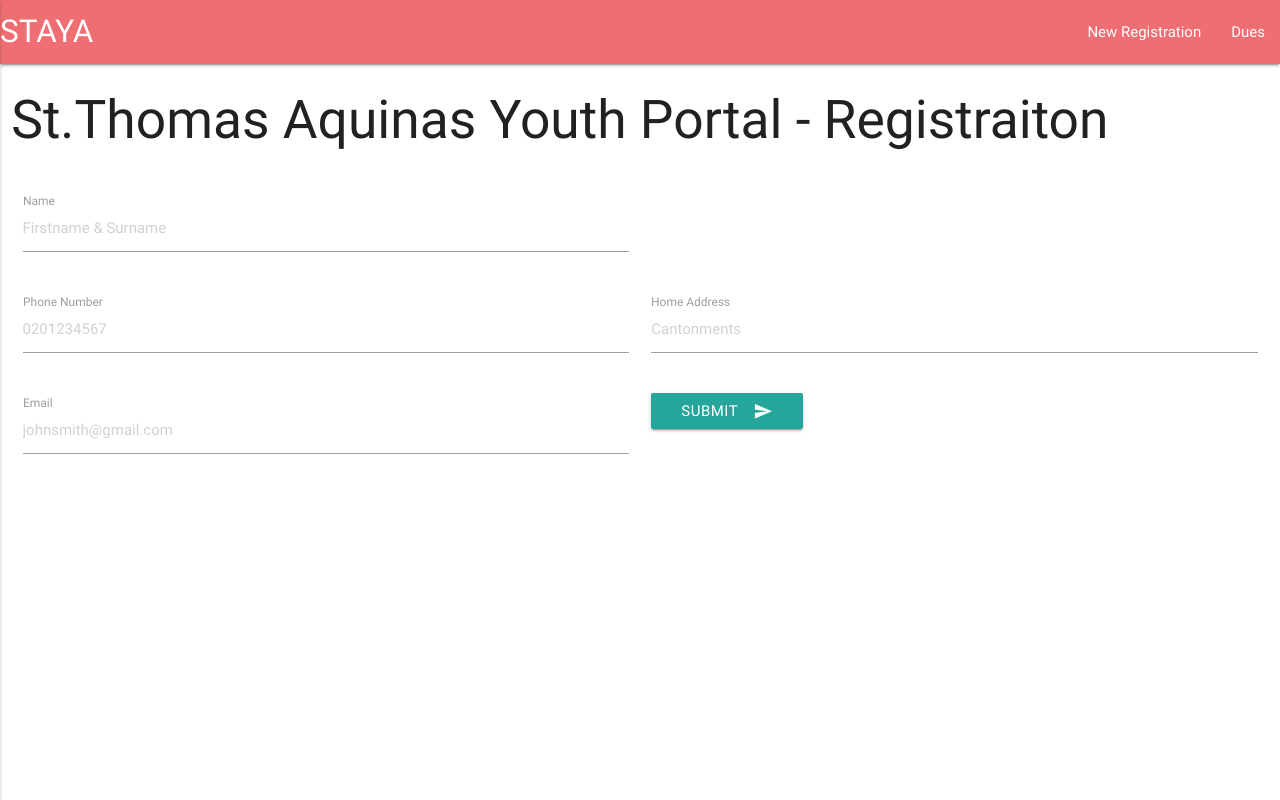
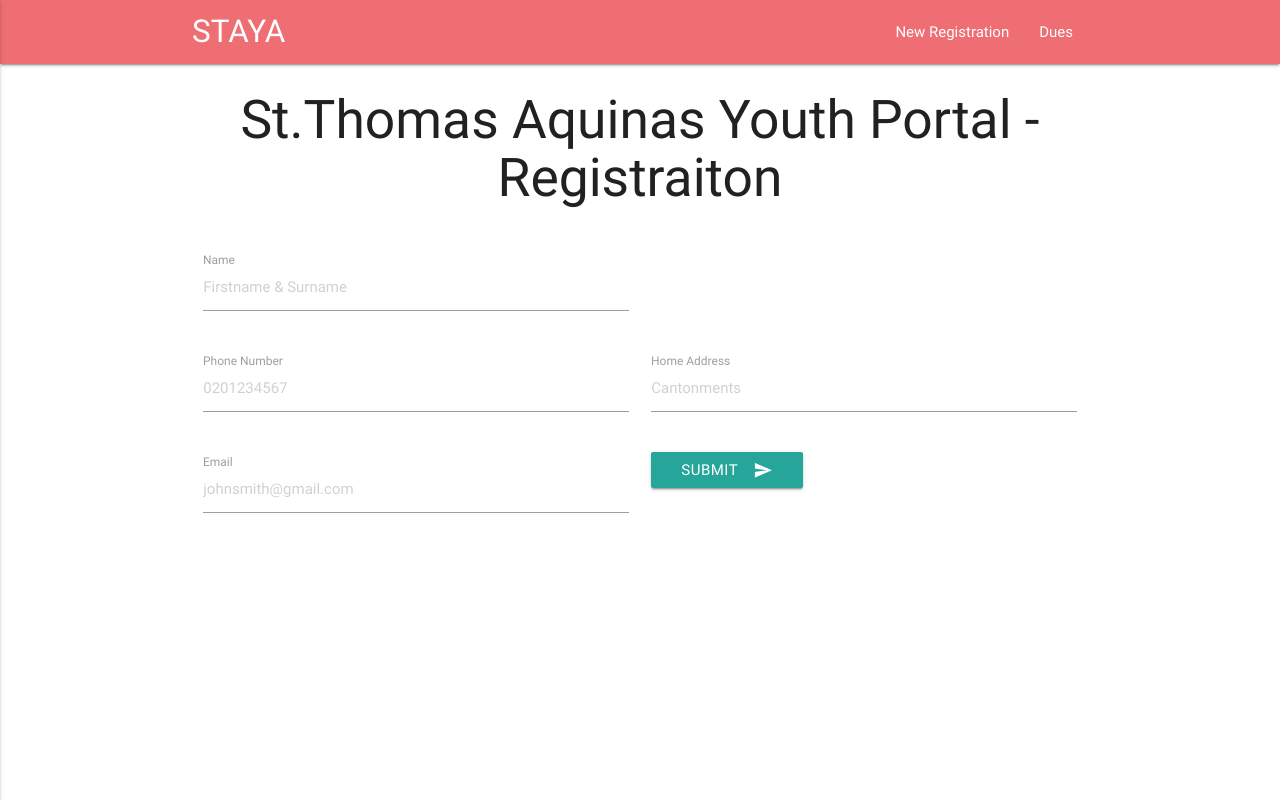
Before and after one commit to JeanHuit/dues, a PHP site: page /register.php in a window 1280 px wide. Run offline with PHP 8.4, Linux system fonts and the light colour scheme; a stand-in replaces the project's code that opens the database connection; some libraries are stand-ins or nearby versions.

Commit message:
registration -fixed align center

```diff
--- a/register.php
+++ b/register.php
@@ -37,7 +37,7 @@
   <body>
 
      <nav>
-       <div class="nav-wrapper">
+       <div class=" container nav-wrapper">
          <a href="#!" class="brand-logo">STAYA</a>
          <a href="#" data-activates="mobile-demo" class="button-collapse"><i class="material-icons">menu</i></a>
          <ul class="right hide-on-med-and-down">
@@ -51,8 +51,8 @@
        </div>
      </nav>
 
-    <div class="row">
-        <div class="row col s12">
+    <div class=" container row">
+        <div class="row col s12 center-align">
         <h2>St.Thomas Aquinas Youth Portal - Registraiton</h2>
         </div>
       <form class="col s12" action="" method="post">
```
